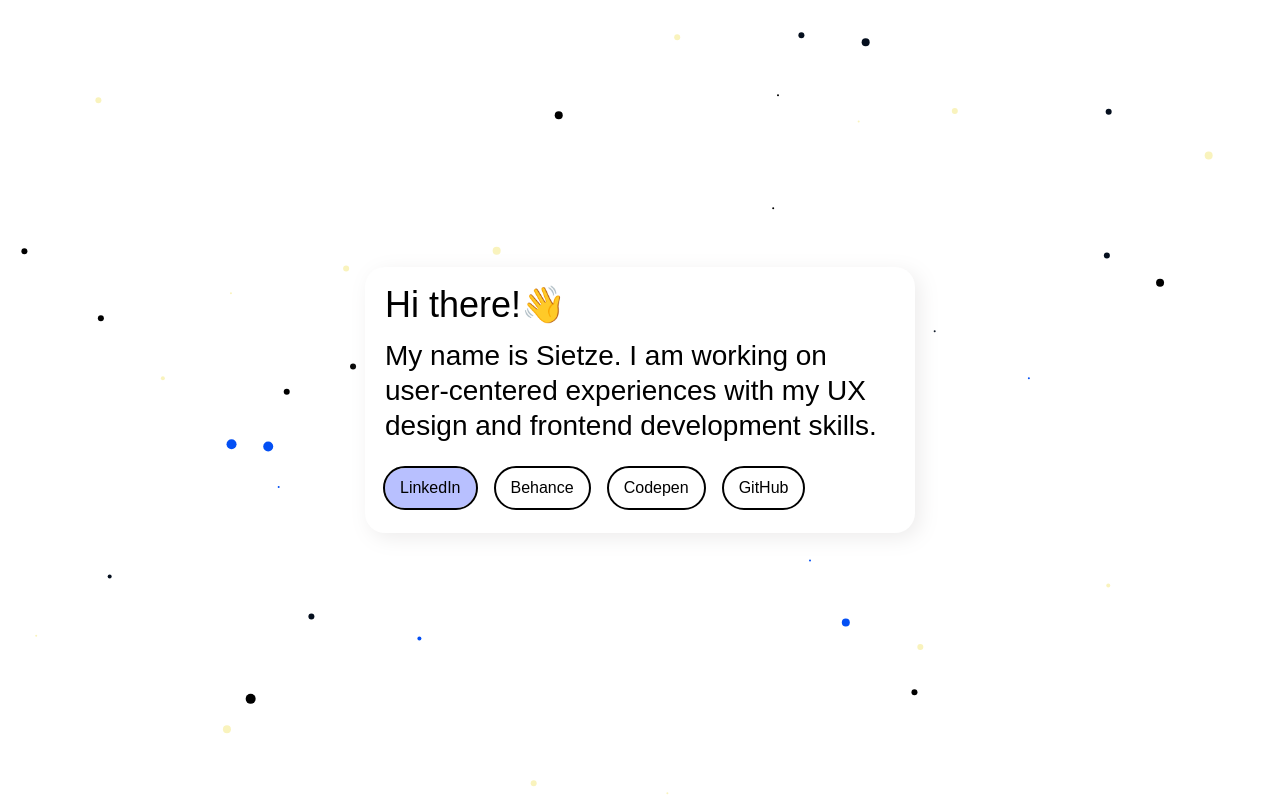
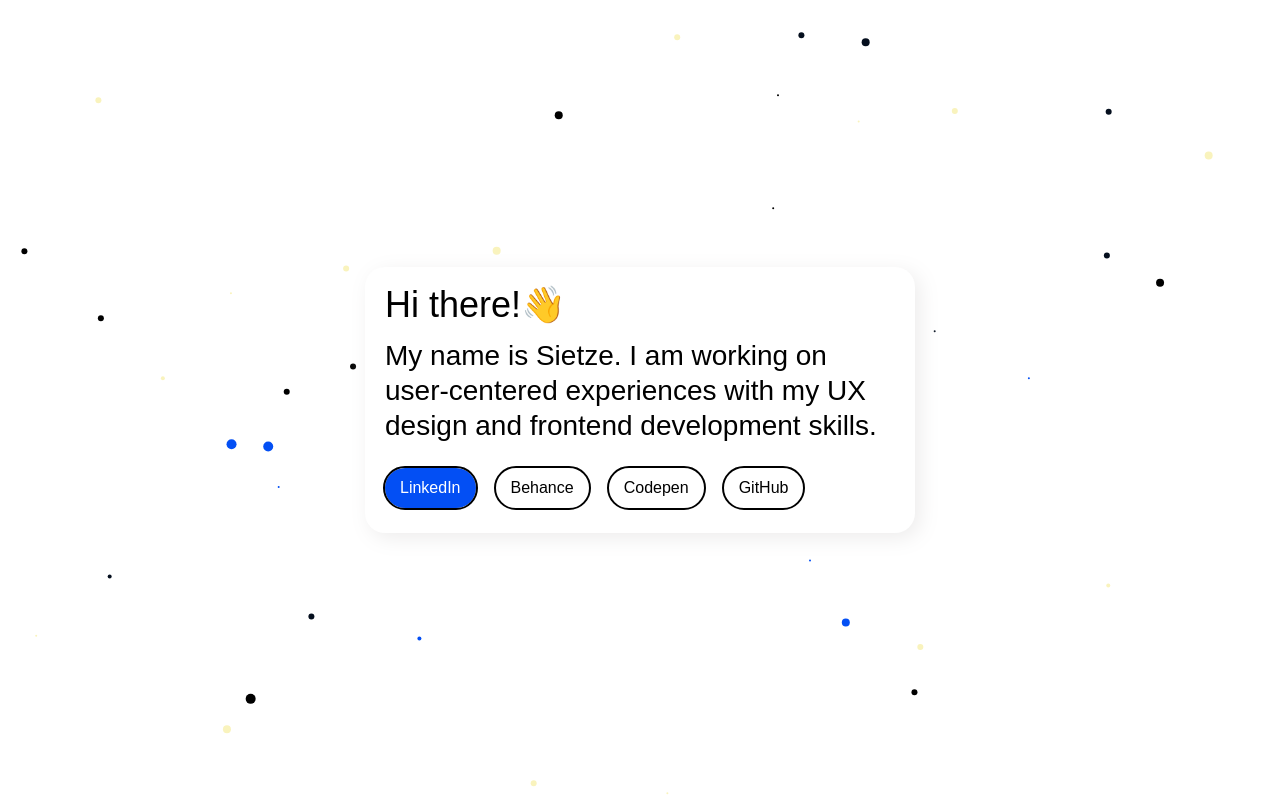
Before and after one commit to supernova770/portfolio, a React (Create React App) app: page / in a window 1280 px wide. In both pictures the pointer is over the element "LinkedIn". Built offline with nearby package versions, Linux system fonts and the light colour scheme.

Commit message:
new designs

```diff
--- a/src/components/chip/chip.css
+++ b/src/components/chip/chip.css
@@ -9,6 +9,7 @@
   background-color: #ffffff;
   outline: solid 2px black;
   margin:10px 20px 5px 0px;
+  cursor: pointer;
 }
 
 .chip__a {
@@ -17,5 +18,11 @@
 }
 
 .chip:hover {
-  background-color: #B8C0FF;
+  background-color: #034ff4;
+  color: white;
 }
+
+.chip:hover > a{
+  background-color: #034ff4;
+  color: white;
+}
```
